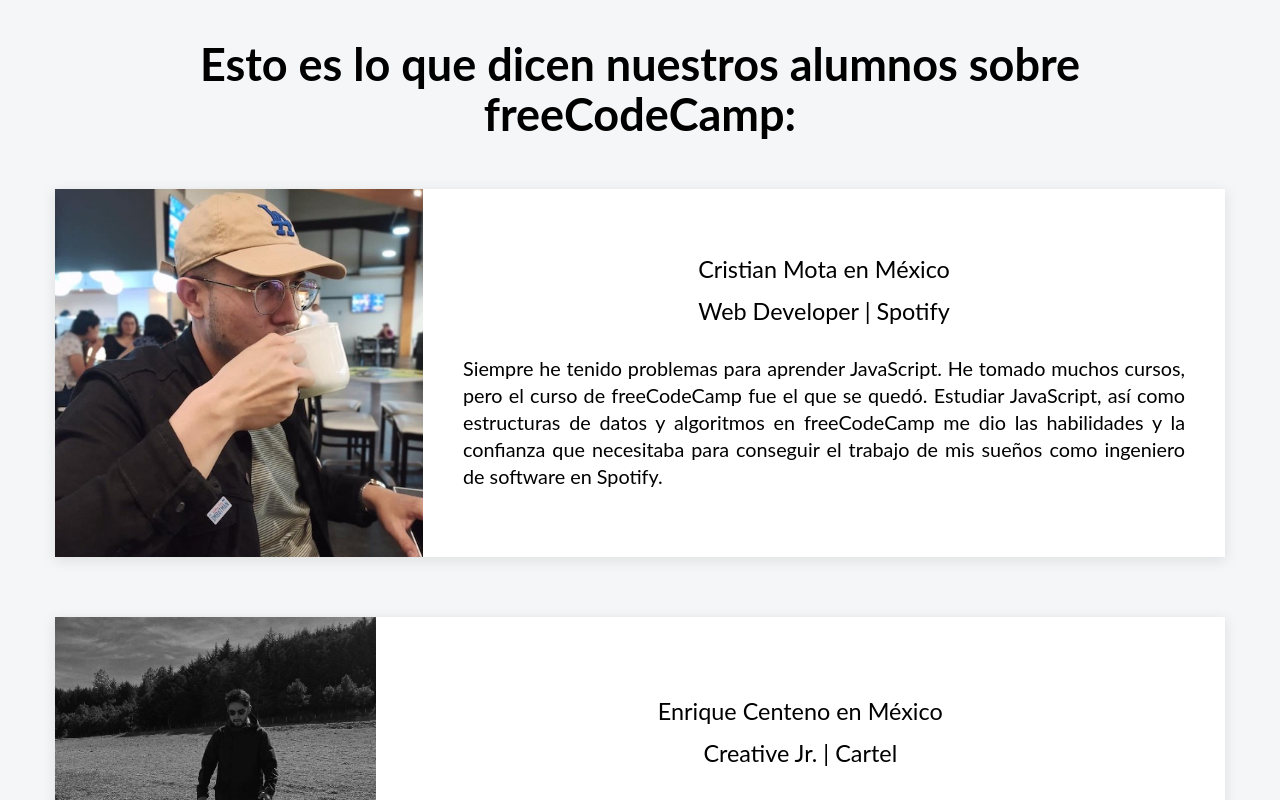
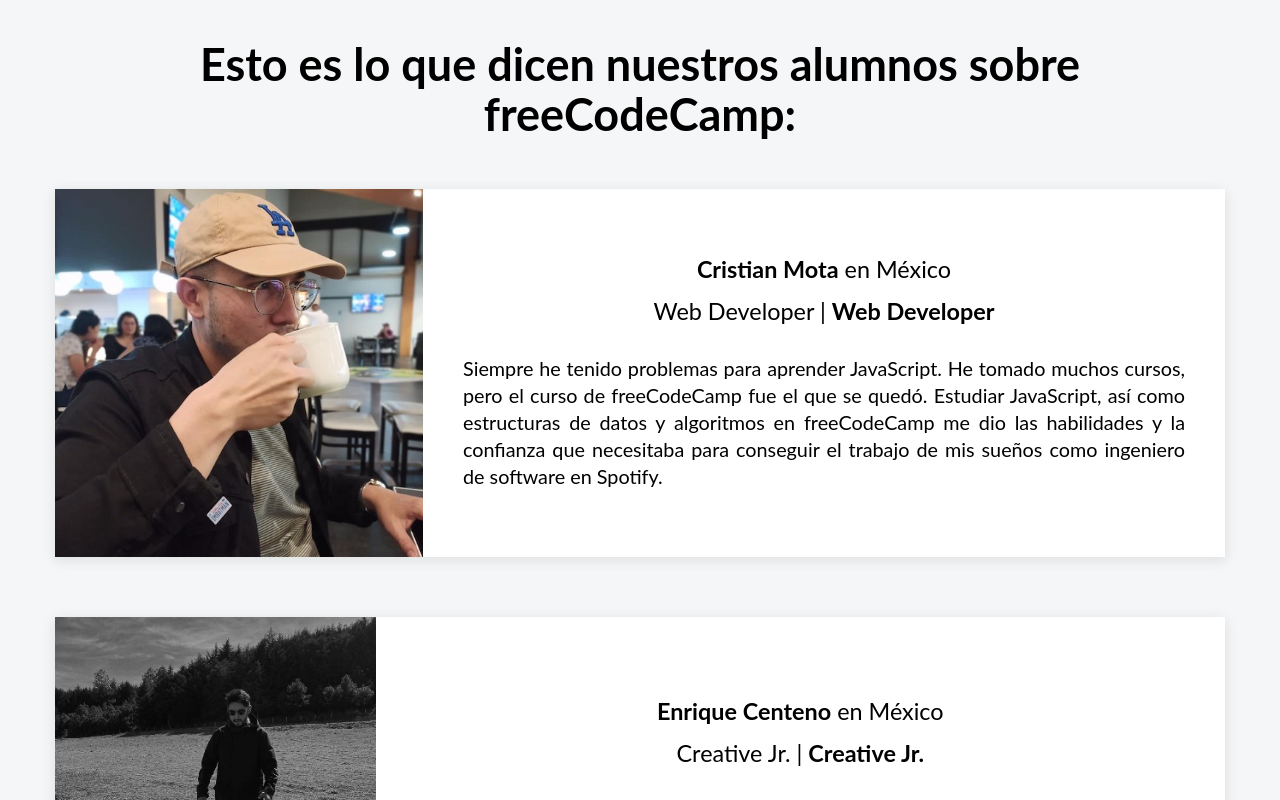
Before and after one commit to cristianmotar/Testimonio-React, a React (Create React App) app: page / in a window 1280 px wide. Shown: the top 800 px of the page. Built offline with nearby package versions, Linux system fonts and the light colour scheme.

Commit message:
cambios hechos

```diff
--- a/src/components/Testimonio.js
+++ b/src/components/Testimonio.js
@@ -7,11 +7,11 @@ function Testimonio(props){
             <img
                 className='imagen-testimonio'
                 src={require(`../img/test-${props.imagen}.jpg`)}
-                alt='Foto de Cris'/>
+                alt='Foto de Cris' />
 
             <div className='contenedor-texto-testimonio'>
-                <p className='nombre-testimonio'>{props.nombre} en {props.pais}</p>
-                <p className='cargo-testimonio'>{props.cargo} | {props.empresa}</p>
+                <p className='nombre-testimonio'><strong>{props.nombre}</strong> en {props.pais}</p>
+                <p className='cargo-testimonio'>{props.cargo} | <strong>{props.cargo}</strong></p>
                 <p className='texto-testimonio'>{props.testimonio}</p>
             </div>
         </div>
```
